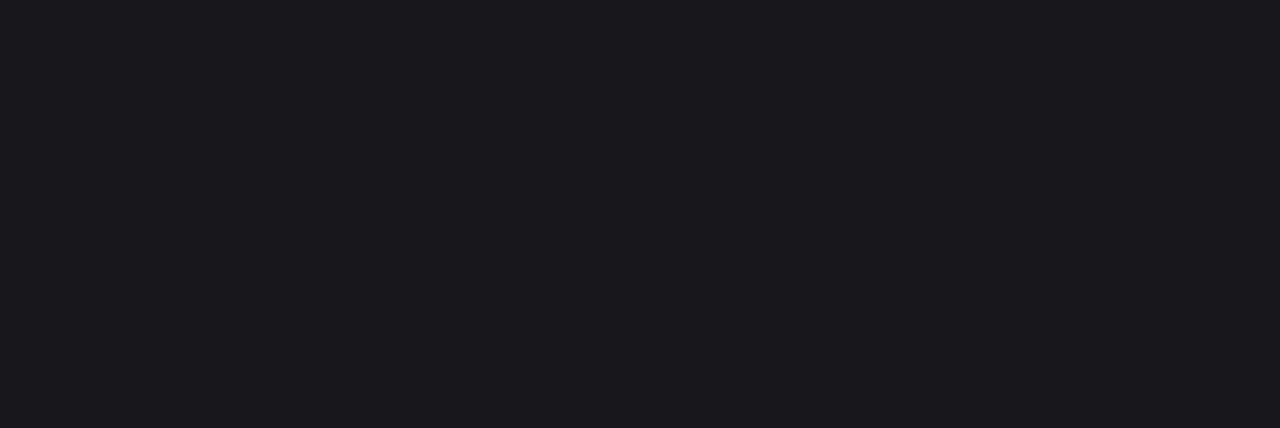
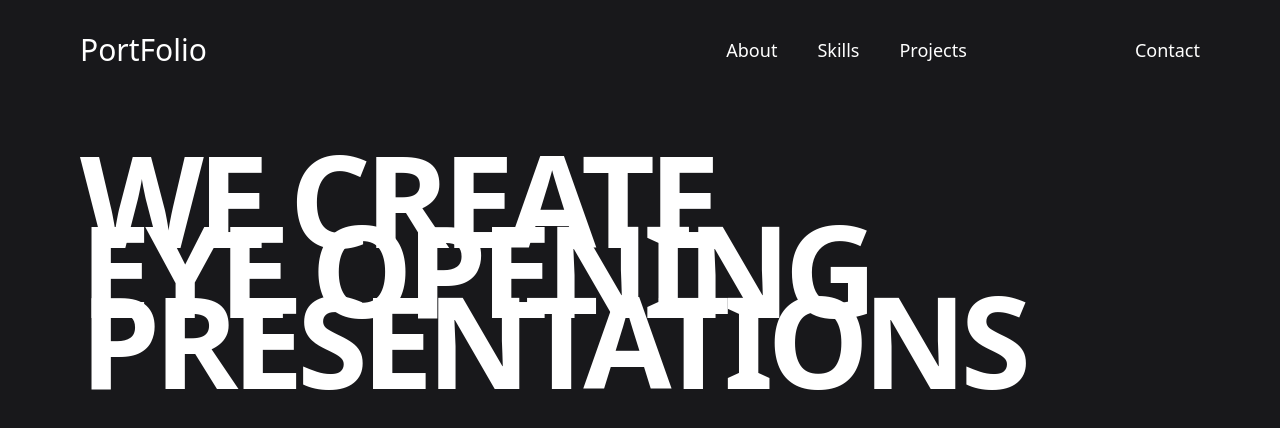
Before and after one commit to Ishaansharma23/Ochi, a React (Vite) app in the folder frontend/: page / in a window 1280 px wide. Shown: the top 428 px of the page. Built offline with nearby package versions, Linux system fonts and the light colour scheme.

Commit message:
added navbar

```diff
--- a/frontend/src/App.jsx
+++ b/frontend/src/App.jsx
@@ -1,13 +1,16 @@
 import { useState } from 'react'
 import './index.css'
+import Navbar from './components/Navbar'
+import LandingPage from './components/LandingPage'
 
 function App() {
 
 
   return (
     <>
-      <div className='w-full h-screen bg-zinc-900'>
-
+      <div className='w-full h-screen text-white'>
+       <Navbar />
+       <LandingPage />
       </div>
     </>
   )
--- /dev/null
+++ b/frontend/src/components/LandingPage.jsx
@@ -0,0 +1,27 @@
+import React from 'react'
+
+const LandingPage = () => {
+  return (
+    <div className='w-full h-screen bg-zinc-900 pt-1'>
+        <div className='textstructure mt-40 px-20'>
+            <div className='masker'>
+                <h1 className='uppercase text-9xl leading-[5.5vw] font-["Founders Grotesk"] tracking-tighter font-semibold'>
+                    We Create
+                </h1>
+            </div>
+            <div className='masker'>
+                <h1 className='uppercase text-9xl leading-[5.5vw] font-["Founders Grotesk"] tracking-tighter font-semibold'>
+                   Eye Opening
+                </h1>
+            </div>
+            <div className='masker'>
+                <h1 className='uppercase text-9xl leading-[5.5vw] font-["Founders Grotesk"] tracking-tighter font-semibold'>
+                   Presentations
+                </h1>
+            </div>
+        </div>
+    </div>
+  )
+}
+
+export default LandingPage
--- /dev/null
+++ b/frontend/src/components/Navbar.jsx
@@ -0,0 +1,16 @@
+import React from 'react'
+
+const Navbar = () => {
+  return (
+    <div className='w-full fixed z-[999] px-20 py-8 font-["Neue_Montreal"] flex justify-between items-center'>
+        <div className='logo text-3xl'>PortFolio</div>
+        <div className='links flex gap-10'>
+        {["About" , "Skills" , "Projects" , "Contact"].map((items , index) => {
+            return <a key={index} className={`text-lg font-light ${index === 3 && "ml-32"}`}>{items}</a>
+        })}
+        </div>
+    </div>
+  )
+}
+
+export default Navbar
```
